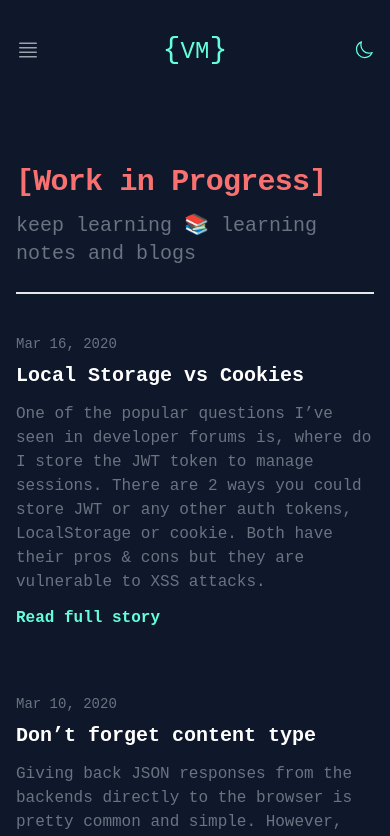
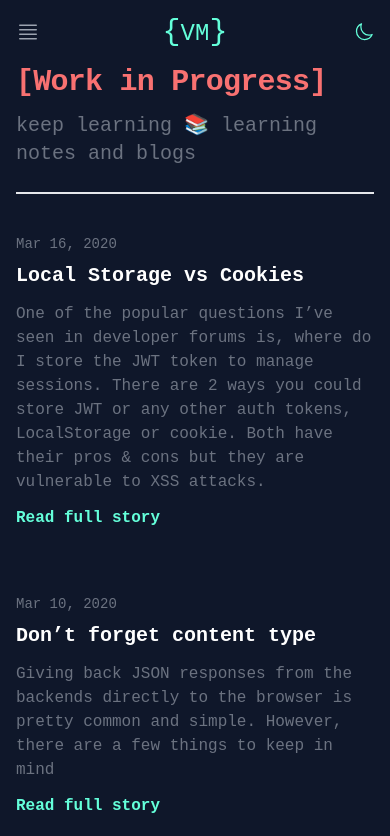
Before and after one commit to victorjambo/profile-v2, a Next.js app: page /blog in a window 390 px wide. Shown: the top 836 px of the page. Built offline with nearby package versions, Linux system fonts and the light colour scheme.

Commit message:
more mobile fixes

```diff
--- a/src/app/providers.tsx
+++ b/src/app/providers.tsx
@@ -1,21 +1,13 @@
 "use client";
-
-import DeviceDetectProvider from "@/context/deviceDetect";
 import ScrollControlProvider from "@/context/scrollControl";
 import { ThemeProvider } from "next-themes";
 
-export function Providers({
-  children,
-}: {
-  children: React.ReactNode;
-}) {
+export function Providers({ children }: { children: React.ReactNode }) {
   return (
-    <DeviceDetectProvider>
-      <ScrollControlProvider>
-        <ThemeProvider defaultTheme="dark" attribute="class" storageKey="theme">
-          {children}
-        </ThemeProvider>
-      </ScrollControlProvider>
-    </DeviceDetectProvider>
+    <ScrollControlProvider>
+      <ThemeProvider defaultTheme="dark" attribute="class" storageKey="theme">
+        {children}
+      </ThemeProvider>
+    </ScrollControlProvider>
   );
 }
--- a/src/components/navbar/index.tsx
+++ b/src/components/navbar/index.tsx
@@ -1,4 +1,4 @@
-"use client"
+"use client";
 import { Disclosure } from "@headlessui/react";
 import { Bars4Icon, XMarkIcon } from "@heroicons/react/24/outline";
 import { classNames } from "@/utils/classNames";
@@ -6,7 +6,6 @@ import ThemeDropdown from "./themeDropdown";
 import { useEffect, useRef, useState } from "react";
 import Link from "next/link";
 import { useScrollControl } from "@/context/scrollControl";
-import { useDeviceDetect } from "@/context/deviceDetect";
 import { useRouter, usePathname } from "next/navigation";
 
 interface INav {
@@ -42,8 +41,6 @@ const Navbar: React.FC = () => {
   const navRef = useRef(null);
 
   const { scrollInto, refs } = useScrollControl();
-
-  const { isMobile } = useDeviceDetect();
 
   useEffect(() => {
     const onScroll = (e: any) => {
@@ -98,20 +95,14 @@ const Navbar: React.FC = () => {
           <div
             ref={navRef}
             className={classNames(
-              isMobile
-                ? "fixed inset-0 z-30 bg-white dark:bg-slate-900 h-16"
-                : scrollTop === 0
-                ? "h-[100px]"
-                : "h-[100px] fixed inset-0 z-30 shadow shadow-sky-100 bg-sky-50 dark:shadow-slate-700 dark:bg-slate-800 bg-opacity-95 dark:bg-opacity-95"
+              "fixed inset-0 z-30  h-16 sm:h-[100px] shadow-sky-100 dark:shadow-slate-700 bg-opacity-95 dark:bg-opacity-95",
+              scrollTop === 0
+                ? ""
+                : "bg-white dark:bg-slate-900 sm:bg-sky-50 sm:dark:bg-slate-800 shadow"
             )}
           >
             <div className="container mx-auto px-2 sm:px-6 lg:px-8">
-              <div
-                className="relative flex items-center justify-between"
-                style={{
-                  height: isMobile ? '64px' : '100px'
-                }}
-              >
+              <div className="relative flex items-center justify-between h-16 sm:h-[100px]">
                 <div className="absolute inset-y-0 left-0 flex items-center sm:hidden">
                   {/* Mobile menu button*/}
                   <Disclosure.Button className="inline-flex items-center justify-center p-2 rounded-md text-gray-400 hover:text-white hover:bg-gray-700 focus:outline-none focus:ring-2 focus:ring-inset focus:ring-white">
@@ -119,10 +110,7 @@ const Navbar: React.FC = () => {
                     {open ? (
                       <XMarkIcon className="block h-6 w-6" aria-hidden="true" />
                     ) : (
-                      <Bars4Icon
-                        className="block h-6 w-6"
-                        aria-hidden="true"
-                      />
+                      <Bars4Icon className="block h-6 w-6" aria-hidden="true" />
                     )}
                   </Disclosure.Button>
                 </div>
@@ -166,7 +154,7 @@ const Navbar: React.FC = () => {
           </div>
 
           <Disclosure.Panel className="sm:hidden">
-            <div className="px-2 pt-2 pb-3 space-y-1">
+            <div className="px-2 pt-4 pb-3 space-y-1">
               {navigation.map((item) => (
                 <Disclosure.Button
                   key={item.name}
--- a/src/context/deviceDetect.tsx
+++ /dev/null
@@ -1,29 +0,0 @@
-"use client"
-import { checkIfMobile } from "@/utils/userAgent";
-import { createContext, useContext } from "react";
-
-interface IDeviceDetectProps {
-  isMobile: boolean;
-}
-
-const DeviceDetectContext = createContext<Partial<IDeviceDetectProps>>({});
-
-export const useDeviceDetect = (): Partial<IDeviceDetectProps> =>
-  useContext(DeviceDetectContext);
-
-const DeviceDetectProvider: React.FC<{
-  children: React.ReactNode;
-}> = ({ children }) => {
-  const isMobile = checkIfMobile();
-
-  return (
-    <DeviceDetectContext.Provider
-      value={{
-        isMobile,
-      }}
-    >
-      {children}
-    </DeviceDetectContext.Provider>
-  );
-};
-export default DeviceDetectProvider;
--- a/src/utils/userAgent.ts
+++ /dev/null
@@ -1,14 +0,0 @@
-export function checkIfMobile() {
-  let isMobile = false;
-
-  const userAgent =
-    typeof window !== "undefined" ? window.navigator.userAgent : "";
-
-  isMobile = Boolean(
-    userAgent.match(
-      /Android|BlackBerry|iPhone|iPad|iPod|Opera Mini|IEMobile|WPDesktop/i
-    )
-  );
-
-  return isMobile;
-}
```
